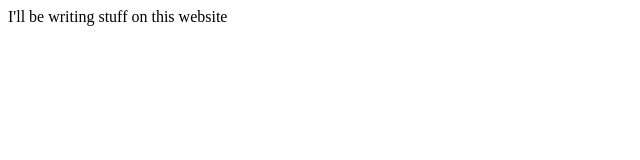
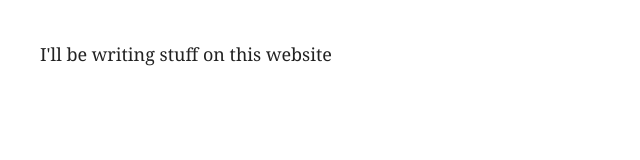
Before and after one commit to lukejyoon/lukejyoon.github.io, a plain HTML site: page index.html in a window 1280 px wide. Shown: the whole page, without its empty margins (0-640 px from the left). Drawn offline with Linux system fonts and the light colour scheme.

Commit message:
Update index

```diff
--- a/index.html
+++ b/index.html
@@ -2,6 +2,15 @@
 <html>
   <head>
     <title>writings</title>
+    <style>
+      body {
+        font-family: Georgia, serif;
+        font-size: 18px;
+        line-height: 1.6;
+        margin: 40px;
+        color: #222;
+      }
+    </style>
   </head>
   <body>
     I'll be writing stuff on this website
```
